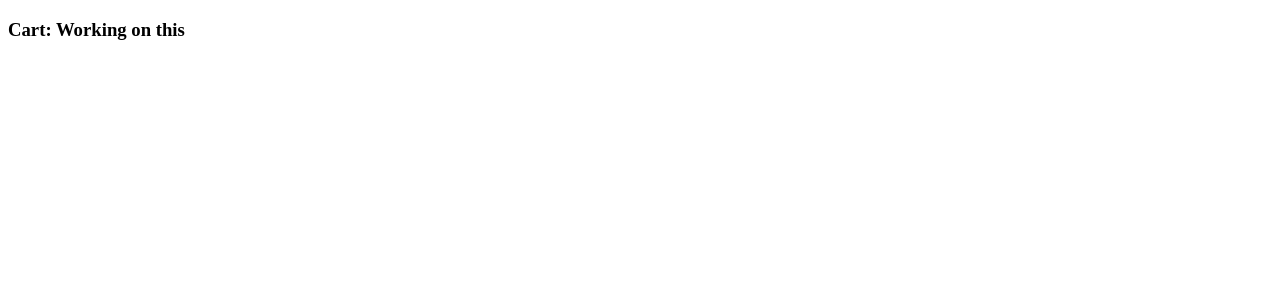
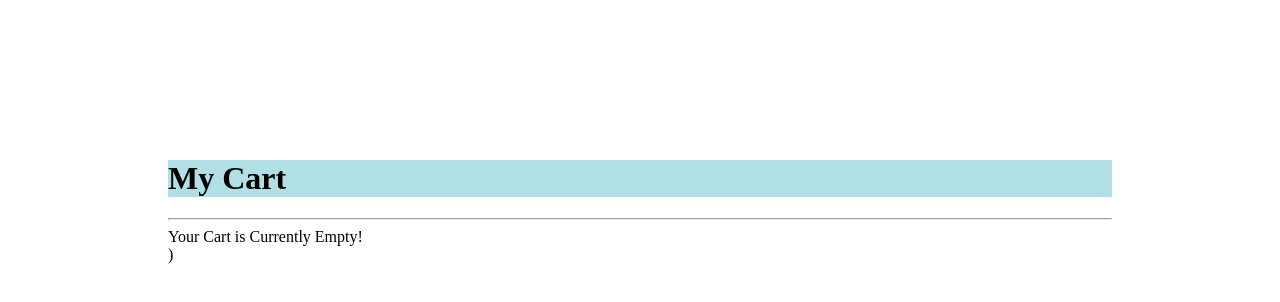
Before and after one commit to 2202-Grace-Shopper/2202-Capstone-Project, a React (Create React App) app: page /Cart in a window 1280 px wide. Shown: the top 302 px of the page. Built offline with nearby package versions, Linux system fonts and the light colour scheme.

Commit message:
updated the mycart css and still working on connecting this file to productview and singleview

```diff
--- a/src/components/Cart.js
+++ b/src/components/Cart.js
@@ -8,7 +8,7 @@ import React from "react";
 //the code below is a template!!!
 /**
  * 1. figure out the component for the cart
- * 2.
+ * 2. figure out how to connect it to the allproductviews and singproductview
  */
 export default function Cart() {
   /*
@@ -38,5 +38,11 @@ export default function Cart() {
    })}
 
   */
-  return <h3> Cart: Working on this</h3>;
+  return (
+    <div style={{ margin: "10rem" }}>
+      <h1 style={{ backgroundColor: "#B0E0E6" }}>My Cart</h1>
+      <hr></hr>
+      <div style={{ fontSize: "40x" }}>Your Cart is Currently Empty!</div>)
+    </div>
+  );
 }
--- a/src/style/Cart.css
+++ b/src/style/Cart.css
@@ -39,6 +39,7 @@ a {
   padding: 1rem;
   margin: 0.5 rem;
   border-radius: 0.5rem;
+  align-items: center;
 }
 .row.center {
   align-items: center;
```
